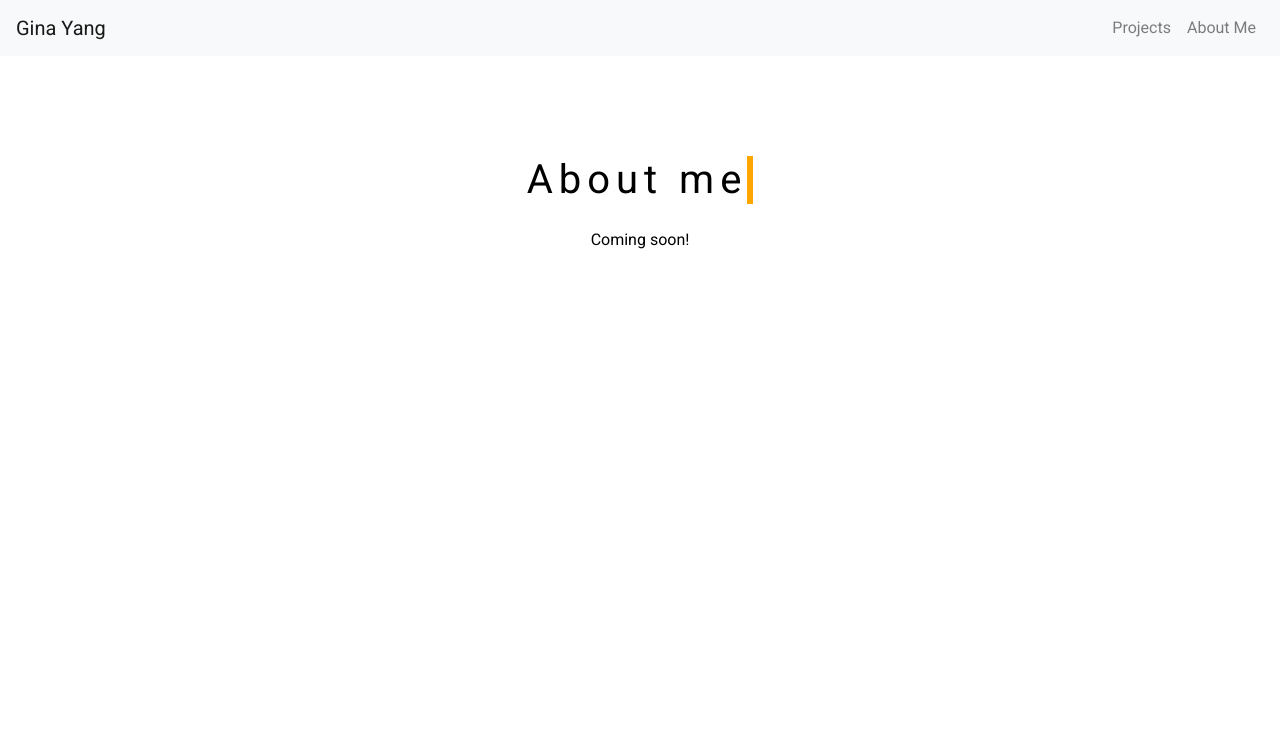
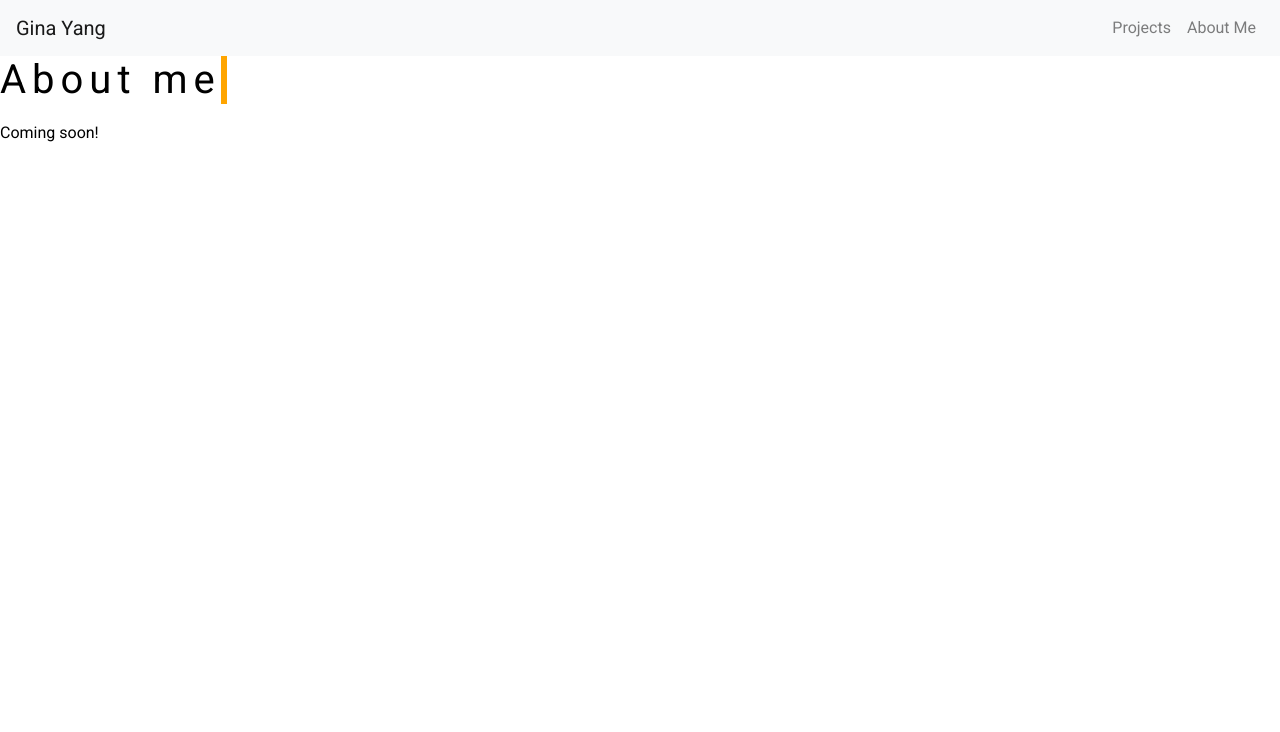
Before and after one commit to gina-yang/gina-yang.github.io, a plain HTML site: page WebContent/aboutme.html in a window 1280 px wide. Shown: the top 732 px of the page. Drawn offline with nearby package versions, Linux system fonts and the light colour scheme.

Commit message:
Other small fixes

```diff
--- a/WebContent/aboutme.html
+++ b/WebContent/aboutme.html
@@ -86,7 +86,7 @@
 
 		<div class="content">
 			<div class="typewriter"><h1>About me</h1></div>
-			<p></br>Coming soon!</p></br>
+			<h6></br>Coming soon!</h6></br>
 		</div>
 
 
--- a/WebContent/main.css
+++ b/WebContent/main.css
@@ -6,9 +6,13 @@
 				text-decoration: none;
 			}
 
-			.content{
+			.title{
 				text-align: center;
 				margin-top: 100px;
+			}
+
+			.content{
+				text-align: left;
 			}
 
 			body {
```
